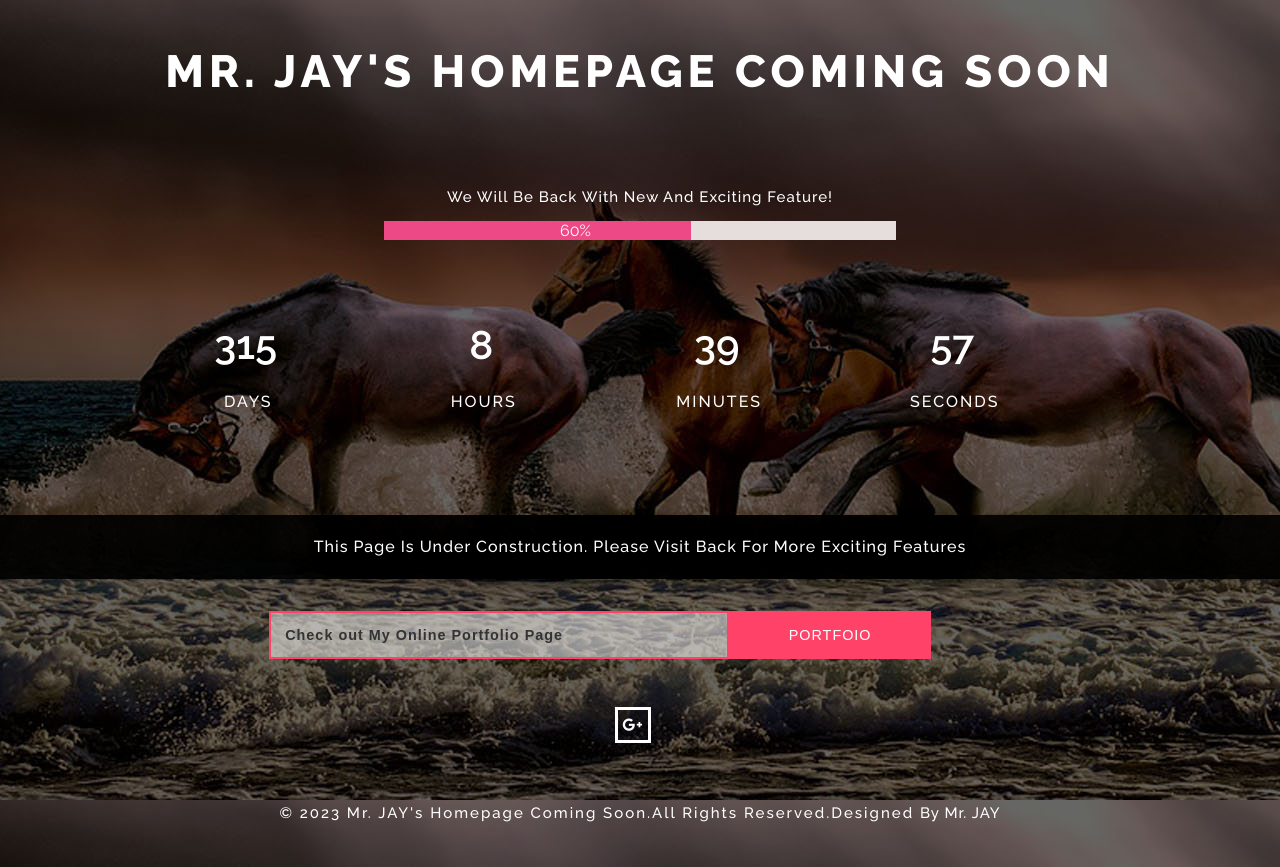
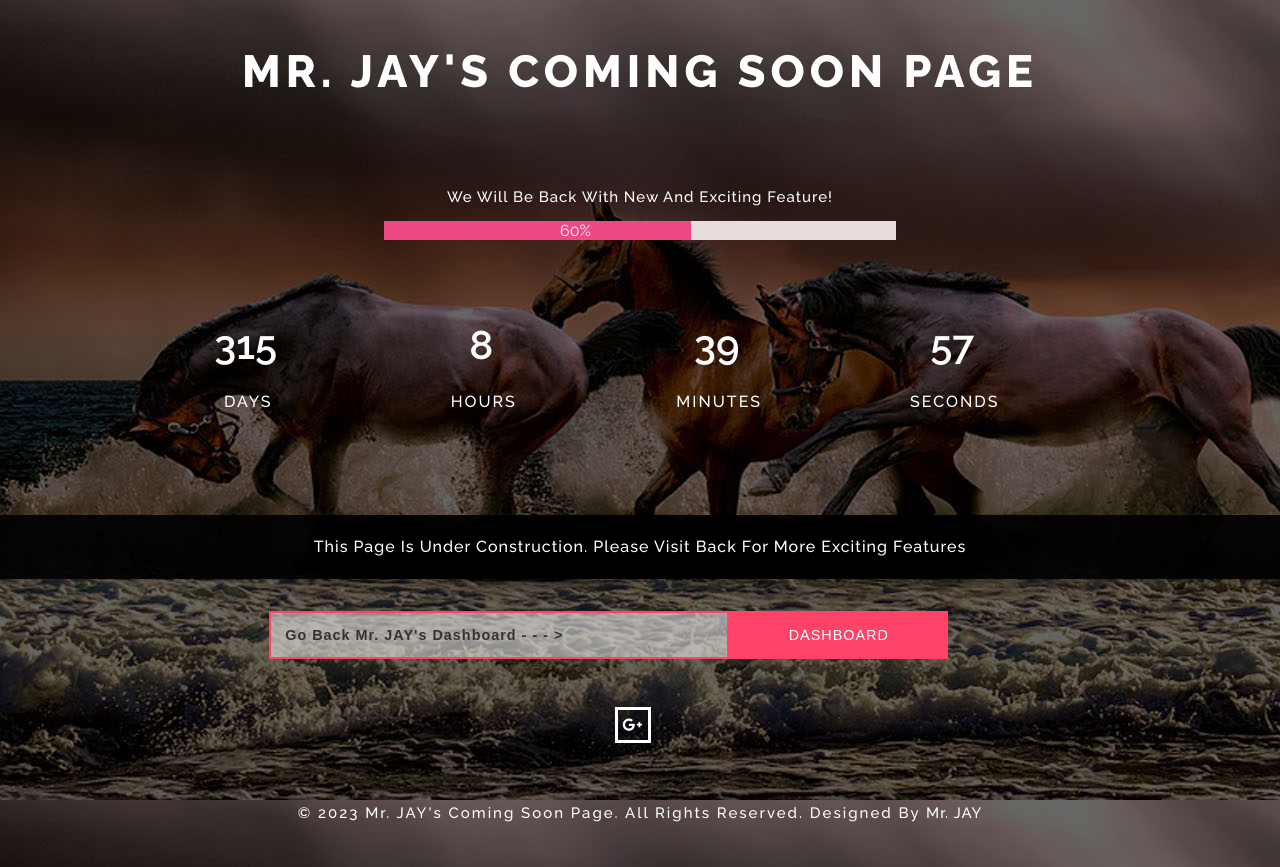
Before and after one commit to Vignesh-jay/Under-Construction, a plain HTML site: page index.html in a window 1280 px wide. Drawn offline with Linux system fonts and the light colour scheme.

Commit message:
Page Data/Path Changed
Page Data & Path Changed to Under Construction

```diff
--- a/index.html
+++ b/index.html
@@ -19,7 +19,7 @@
 </head>
 <body>
 <section class="agile-main">
-	<h1>Mr. JAY'S Homepage <span>coming</span> soon</h1>
+	<h1>Mr. JAY'S <span>coming</span> soon page</h1>
 			<div class="agile-count">
 				<div class="timer_wrap">
 					<p> we will be back with new and exciting feature!</p>
@@ -34,9 +34,9 @@
 
 				 <div class="agileits_newsletter">
 				<h2>This Page is under Construction. Please Visit Back for more exciting features</h2>
-				<form action="https://vignesh-jay.github.io/Resume/">
-					<input type="email"  class="email" placeholder="Check out My Online Portfolio Page" disabled="True">
-					<input type="submit" value="Portfoio">
+				<form action="https://vignesh-jay.github.io/">
+					<input type="email"  class="email" placeholder="Go Back Mr. JAY's Dashboard - - - >" disabled="True">
+					<input type="submit" value="Dashboard">
 				</form>
 			<div class="clear"></div>
 			</div>
@@ -47,7 +47,7 @@
 						<div class="clear"></div>
 					</div>
 			</div>
-<footer>© 2023 Mr. JAY's Homepage coming soon.All Rights Reserved.Designed <a href="mailto:vigneshviki428@gmail.com" target="blank"> By Mr. JAY</a></footer>
+<footer>© 2023 Mr. JAY's coming soon Page. All Rights Reserved. Designed by <a href="https://vignesh-jay.github.io/" target="blank">Mr. JAY</a></footer>
 </section>
 <!-- /count down js -->
 			<script src="js/simplyCountdown.js"></script>
```
